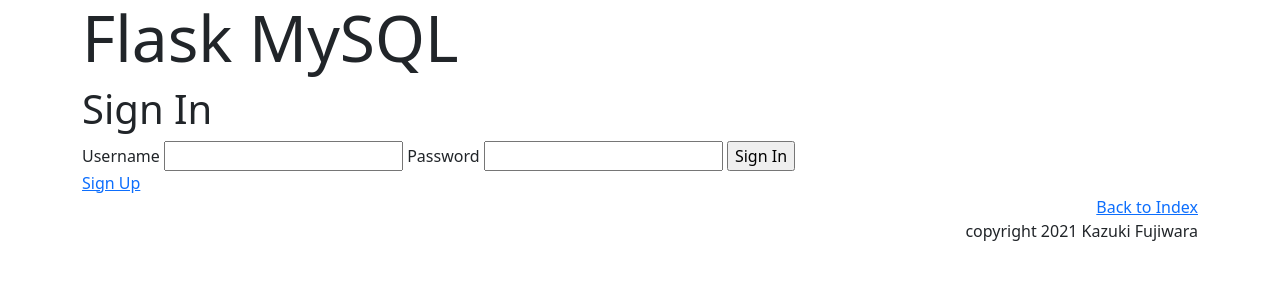
After one commit to kazukifujiwara/docker-flask-mysql, a Flask app: page /login in a window 1280 px wide. The commit adds this page. Shown: the top 300 px of the page. Run offline with Flask 2, Linux system fonts and the light colour scheme; some libraries are stand-ins or nearby versions.

Commit message:
implement user login

```diff
--- a/app/src/app.py
+++ b/app/src/app.py
@@ -1,19 +1,23 @@
 from flask import Flask, render_template, request, redirect
 from flask_sqlalchemy import SQLAlchemy
+from flask_login import UserMixin, LoginManager, login_user, logout_user, login_required
 from datetime import datetime
+from werkzeug.security import generate_password_hash, check_password_hash
+import os
 import pytz
 
 app = Flask(__name__)
+app.config['SQLALCHEMY_DATABASE_URI'] = 'mysql+pymysql://{user}:{password}@{host}/{dbname}?charset=utf8'.format(**{
+    'user': 'root',
+    'password': 'root',
+    'host': 'app_mysql',
+    'dbname': 'testdb'
+})
+app.config['SECRET_KEY'] =  os.urandom(24)
+db = SQLAlchemy(app)
 
-# app.secret_key = b'random string...'
-
-app.config['SQLALCHEMY_DATABASE_URI'] = 'mysql+pymysql://{user}:{password}@{host}/{dbname}?charset=utf8'.format(**{
-      'user': 'root',
-      'password': 'root',
-      'host': 'app_mysql',
-      'dbname': 'testdb'
-    })
-db = SQLAlchemy(app)
+login_manager = LoginManager()
+login_manager.init_app(app)
 
 class Post(db.Model):
     id = db.Column(db.Integer, primary_key=True)
@@ -22,8 +26,19 @@ class Post(db.Model):
     created_at = db.Column(db.DateTime, nullable=False,
                     default=datetime.now(pytz.timezone('Asia/Tokyo')))
 
+class User(UserMixin, db.Model):
+    id = db.Column(db.Integer, primary_key=True)
+    username = db.Column(db.String(30), unique=True)
+    password = db.Column(db.String(100))
+
+
+# import user's information
+@login_manager.user_loader
+def load_user(user_id):
+    return User.query.get(int(user_id))
 
 @app.route('/', methods=['GET', 'POST'])
+@login_required
 def index():
     if request.method == 'GET':
         posts = Post.query.all()
@@ -33,7 +48,50 @@ def index():
         posts=posts
     )
 
+@app.route('/signup', methods=['GET', 'POST'])
+def signup():
+    if request.method == 'POST':
+        username = request.form.get('username')
+        password = request.form.get('password')
+        user = User(username=username, password=generate_password_hash(password, method='sha256'))
+        db.session.add(user)
+        db.session.commit()
+        return redirect('/login')
+    else:
+        return render_template('signup.html',
+            title='Flask MySQL',
+            message='Sign Up'
+        )
+
+@app.route('/login', methods=['GET', 'POST'])
+def login():
+    if request.method == 'POST':
+        username = request.form.get('username')
+        password = request.form.get('password')
+
+        #use the first result if there is username's dupurication
+        user = User.query.filter_by(username=username).first()
+
+        # TODO: implement if username is not found.
+
+        if check_password_hash(user.password, password):
+            login_user(user)
+
+        return redirect('/')
+    else:
+        return render_template('login.html',
+            title='Flask MySQL',
+            message='Sign In'
+        )
+
+@app.route('/logout')
+@login_required
+def logout():
+    logout_user()
+    return redirect('/login')
+
 @app.route('/create', methods=['GET', 'POST'])
+@login_required
 def create():
     if request.method == 'POST':
         title = request.form.get('title')
@@ -49,6 +107,7 @@ def create():
         )
 
 @app.route('/<int:id>/update', methods=['GET', 'POST'])
+@login_required
 def update(id):
     post = Post.query.get(id)
     if request.method == 'GET':
@@ -64,6 +123,7 @@ def update(id):
         return redirect('/')
 
 @app.route('/<int:id>/delete', methods=['GET'])
+@login_required
 def delete(id):
     post = Post.query.get(id)
     db.session.delete(post)
--- a/app/src/requirements.txt
+++ b/app/src/requirements.txt
@@ -9,3 +9,4 @@ ruamel.yaml==0.17.17
 SQLAlchemy==1.4.27
 textfsm==1.1.2
 uWSGI==2.0.19.1
+Werkzeug==2.0.2
--- a/app/src/templates/layout.html
+++ b/app/src/templates/layout.html
@@ -17,7 +17,7 @@
             {% block content %}{% endblock %}
         </div>
         <div class="text-end">
-            <a href="./">Back to Index</a>
+            <a href="/">Back to Index</a>
             <br>
             {% block footer %}{% endblock %}
         </div>
--- /dev/null
+++ b/app/src/templates/login.html
@@ -0,0 +1,25 @@
+{% extends "layout.html" %}
+
+{% block title %}
+Flask Tutorial
+{% endblock %}
+
+{% block headline %}
+{{ title }}
+{% endblock %}
+
+{% block content %}
+<h1>Sign In</h1>
+<form method="POST">
+    <label for="username">Username</label>
+    <input type="text" name="username">
+    <label for="password">Password</label>
+    <input type="password" name="password">
+    <input type="submit" value="Sign In">
+</form>
+<a href="/signup">Sign Up</a>
+{% endblock %}
+
+{% block footer %}
+copyright 2021 Kazuki Fujiwara
+{% endblock %}
```
Also changed, not shown: app/src/templates/index.html (+5 -8 lines), app/src/templates/signup.html (added, +25 -0 lines), mysql/initdb.d/init.sql (+17 -0 lines), README.md.
